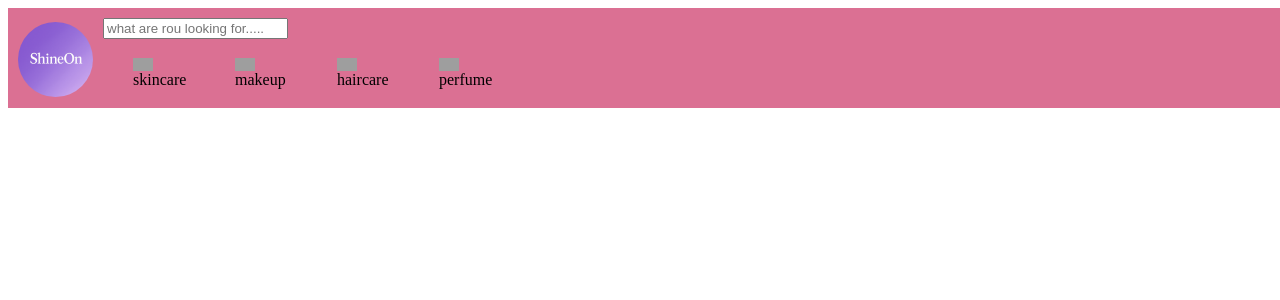
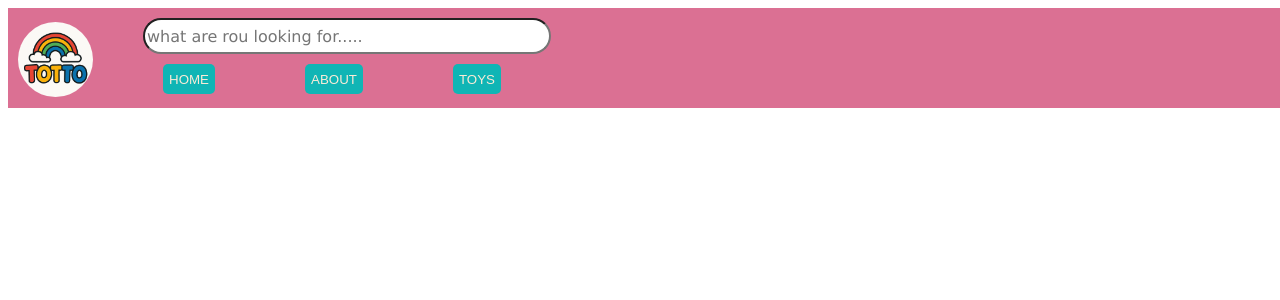
Before and after one commit to Sree-Lakshmi-Dileep/Totto, a React (Create React App) app: page / in a window 1280 px wide. Shown: the top 300 px of the page. Built offline with nearby package versions, Linux system fonts and the light colour scheme; grey boxes are pictures that could not be loaded.

Commit message:
nav-css2

```diff
--- a/src/components/frontend/NavBar/NavBar.css
+++ b/src/components/frontend/NavBar/NavBar.css
@@ -3,8 +3,6 @@
     width: 100%;
     height:100px;
     background-color: palevioletred;
-
-
 }
 
 .left{
@@ -20,34 +18,61 @@
     border-radius: 50px;
 }
 
-.leftb{
+.lefta{
     width: 70%;
+    margin-left: 20px;
+    margin-top: 10px;
 }
+.search{
+  margin-left: 30px;
+}
+
+.input{
+    width: 400px;
+    font-size: medium;
+    font-family:'Lucida Sans', 'Lucida Sans Regular', 'Lucida Grande', 'Lucida Sans Unicode', Geneva, Verdana, sans-serif ;
+     border-radius: 20px;
+     height: 30px;
+}
+.nav-links{
+    display: flex;
+    margin-left: 40px;
+    margin-top: 5px;
+    gap: 5rem;
+
+
+
+
+}
+
+.button{
+    background-color: rgb(16, 181, 181);
+    cursor: pointer;
+    outline: none;
+    border: none;
+    color: antiquewhite;
+    margin-top: 5px;
+    margin-left: 10px;
+    border-radius: 5px;
+    height: 30px;
+
+}
+
+.button:hover{
+    background-color: antiquewhite;
+    color: aqua;
+
+}
+
+
 
 .right{
     width: 50%;
 }
 
-.search{
-
-
-  width: 300px;
-  height: 20px;
-  font-size: 16px;
-  padding: 10px;
 
 
 
-}
-
-.nav-links{
-    display: flex;
-    margin-left: 40px;
-    margin-top: 10px;
-    gap: 0;
-
-
-}
 
 .item{
 
--- a/src/components/frontend/NavBar/NavBar.jsx
+++ b/src/components/frontend/NavBar/NavBar.jsx
@@ -8,38 +8,17 @@ function NavBar() {
         <div className="logo">
           <img src="/logo.png" className='logos' alt="logo" />
         </div>
-        <div className="leftb">
+        <div className="lefta">
           <div className="search">
-            <input type="text" placeholder='what are rou looking for.....' />
+            <input className='input' type="text" placeholder='what are rou looking for.....' />
          </div>
-      <div className="nav-links">
-         <div className='item'>
-           <span className='icon'> <img className='imgicon' src="https://cdn-icons-png.flaticon.com/512/4383/4383084.png" alt="Skincare Icon" />
-          </span>
-          <span>skincare</span>
-         </div>
+         <div className="nav-links">
+              <button className='button'>HOME</button>
+             <button className='button'>ABOUT</button>
+              <button className='button'>TOYS</button>
 
-         <div className='item'>
-          <span className='icon'>
-            <img className='imgicon' src="https://cdn-icons-png.flaticon.com/512/10084/10084943.png" alt="" />
-         </span>
-         <span>makeup</span>
-         </div>
 
-         <div className="item">
-          <span className='icon'>
-            <img className='imgicon' src="https://cdn-icons-png.flaticon.com/512/3299/3299031.png" alt="" />
-          </span>
-          <span>haircare</span>
-         </div>
-
-         <div className="item">
-          <span className='icon'>
-            <img className='imgicon' src="https://cdn-icons-png.flaticon.com/512/2047/2047460.png" alt="" />
-          </span>
-          <span>perfume</span>
-         </div>
-       </div>
+          </div>
         </div>
 
       </div>
```
Also changed, not shown: public/logo.png.
